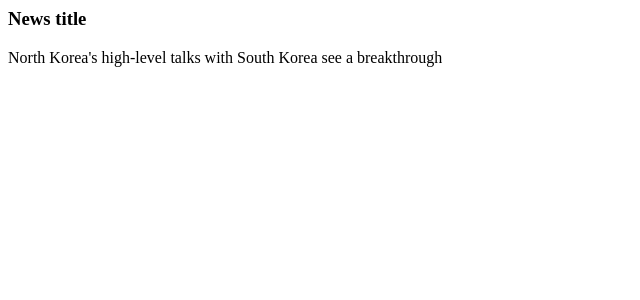
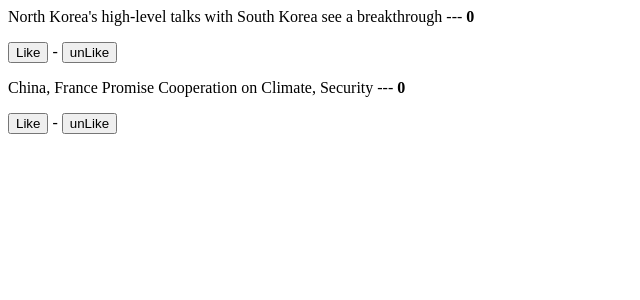
Before and after one commit to chrystiamweb/react-example, a React app: page / in a window 1280 px wide. Shown: the top 300 px of the page, without its empty margins (0-640 px from the left). Built offline with nearby package versions, Linux system fonts and the light colour scheme.

Commit message:
created a simple like count for news

```diff
--- a/src/app.jsx
+++ b/src/app.jsx
@@ -4,8 +4,9 @@
 import Item from './news/item';
 
 ReactDOM.render(
-    <News title='News title'>
-        <Item content="North Korea's high-level talks with South Korea see a breakthrough"/>
-    </News>,
+  <News>
+    <Item content="North Korea's high-level talks with South Korea see a breakthrough"/>
+    <Item content="China, France Promise Cooperation on Climate, Security"/>
+  </News>,
   document.getElementById('app')
 );
--- a/src/news/item.jsx
+++ b/src/news/item.jsx
@@ -1,9 +1,29 @@
 import React from 'react';
 
 export default class Item extends React.Component {
+    constructor(props) {
+      super(props)
+      this.state = { liked: 0 }
+    }
+
+    like() {
+        this.setState(({ liked }) => ({
+            liked: liked + 1
+        }));
+    }
+
+    unlike() {
+        this.setState(({ liked }) => ({
+            liked: liked - 1
+        }));
+    }
+
     render() {
-        return (
-         <p>{this.props.content}</p>
-        )
+      return (
+        <div>
+        <p>{this.props.content} --- <b>{this.state.liked}</b></p>
+          <button onClick={() => this.like()}>Like</button> -  <button onClick={() => this.unlike()}>unLike</button>
+        </div>
+      )
     }
-}
+  }
--- a/src/news/list.jsx
+++ b/src/news/list.jsx
@@ -5,7 +5,6 @@
   render() {
     return (
       <div>
-        <h3>{this.props.title}</h3>
         <p>{this.props.children}</p>
       </div>
     )
```
